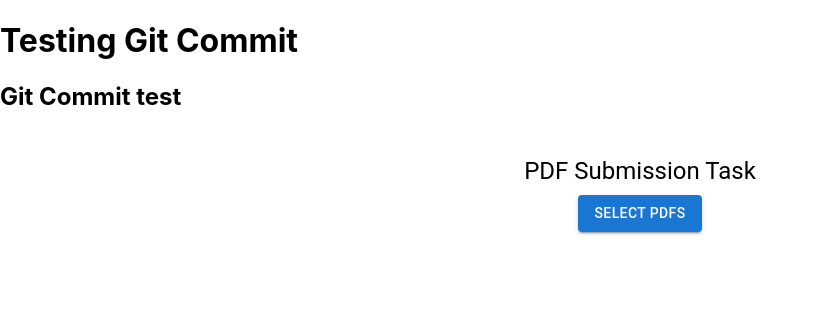
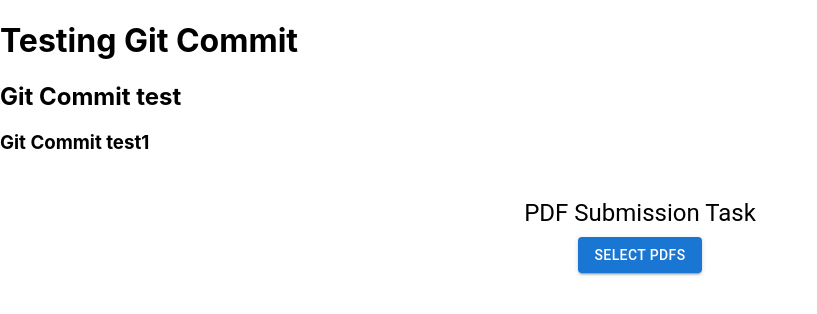
Before and after one commit to SuvarnaDfoxMedia/Rudralife, a React (Create React App) app: page / in a window 1280 px wide. Shown: the top 314 px of the page, without its empty margins (0-817 px from the left). Built offline with nearby package versions, Linux system fonts and the light colour scheme.

Commit message:
add h3 tag below h2 tag

```diff
--- a/src/App.js
+++ b/src/App.js
@@ -7,7 +7,7 @@ function App() {
     {/* <Navbar/> */}
     <h1>Testing Git Commit</h1>
     <h2>Git Commit test</h2>
-
+    <h3>Git Commit test1</h3>
 <Pdf/>
 
     </>
```
